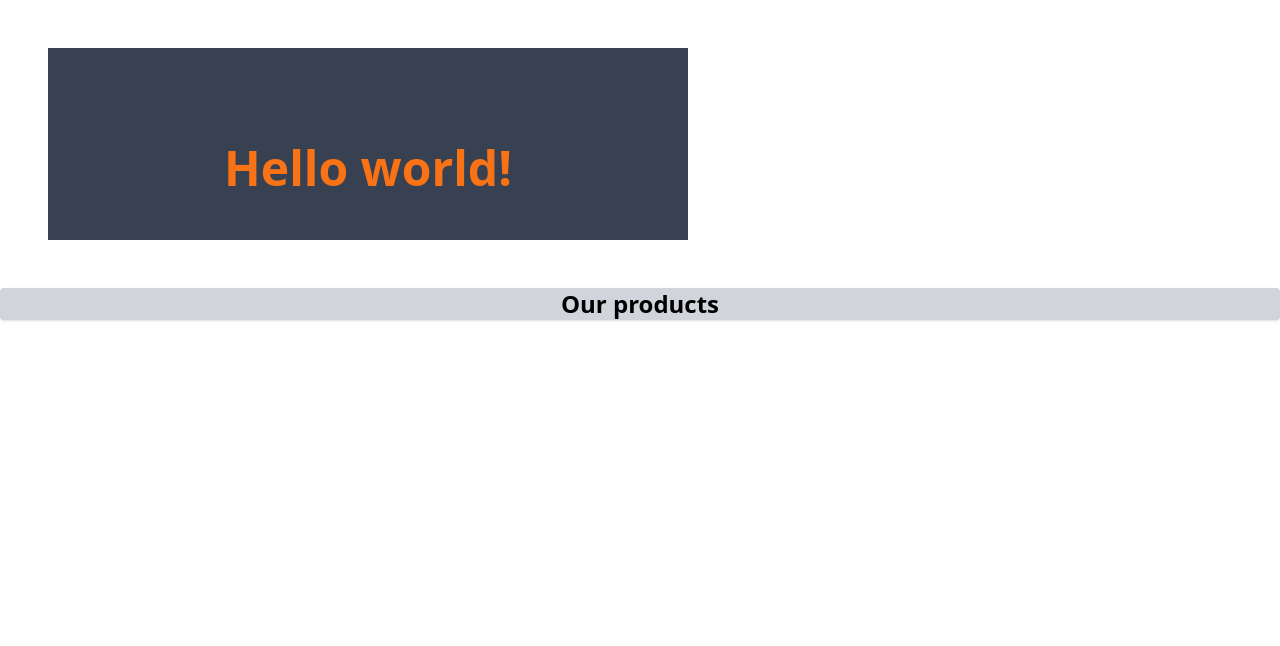
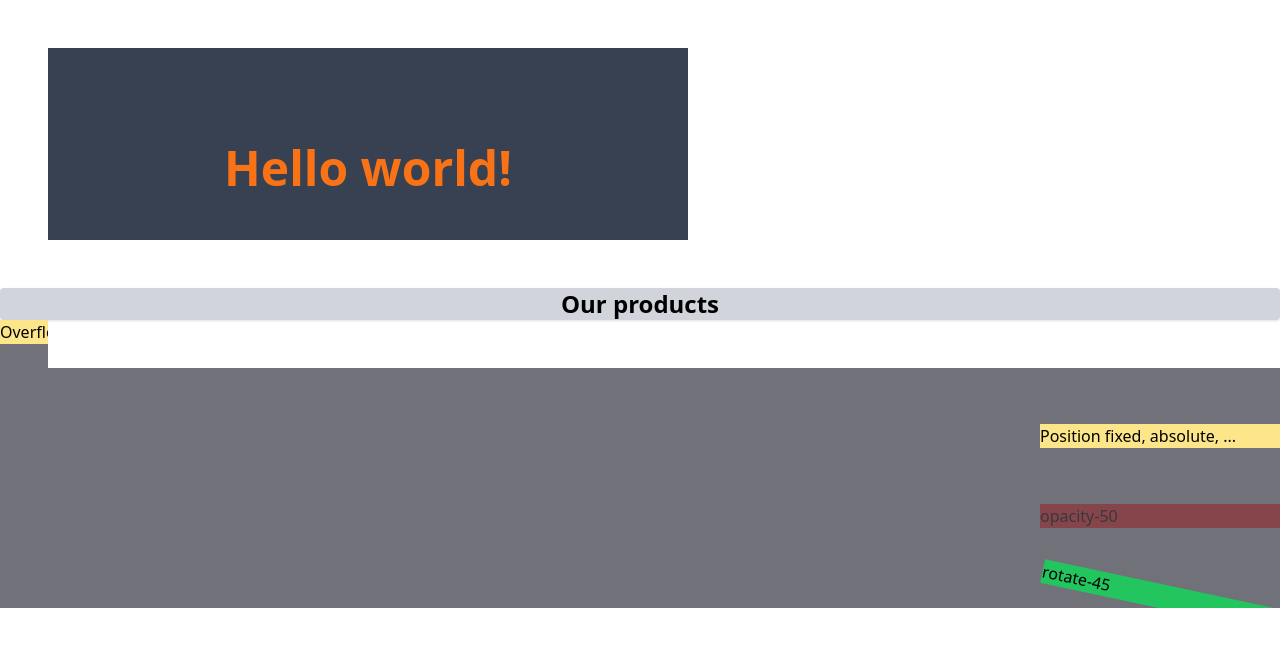
Before and after one commit to jawid-fakhari/vite-tailwind-project, a React (Vite) app: page / in a window 1280 px wide. Shown: the top 646 px of the page. Built offline with nearby package versions, Linux system fonts and the light colour scheme.

Commit message:
positions, opacity, rotate

```diff
--- a/src/App.jsx
+++ b/src/App.jsx
@@ -12,6 +12,30 @@ function App() {
       <div className="container">
         <h2 className="rounded shadow text-center font-bold text-2xl bg-gray-300">Our products</h2>
       </div>
+      {/* overflow */}
+      <div className="bg-zinc-500 h-12 w-12 overflow-auto">
+        <h3 className="bg-amber-200 w-24">
+          Overflow
+        </h3>
+      </div>
+      {/* positions */}
+      <div className="bg-zinc-500 h-20 overflow-auto relative">
+        <h3 className="bg-amber-200 w-60 absolute right-0 bottom-0">
+          Position fixed, absolute, ...
+        </h3>
+      </div>
+      {/* opacity  */}
+      <div className="bg-zinc-500 h-20 overflow-auto relative">
+        <h3 className="bg-red-800 w-60 absolute right-0 bottom-0 opacity-50">
+          opacity-50
+        </h3>
+      </div>
+      {/* rotate  */}
+      <div className="bg-zinc-500 h-20 overflow-auto relative">
+        <h3 className="bg-green-500 w-60 absolute right-0 bottom-0 rotate-12">
+          rotate-45
+        </h3>
+      </div>
     </>
   )
 }
```
